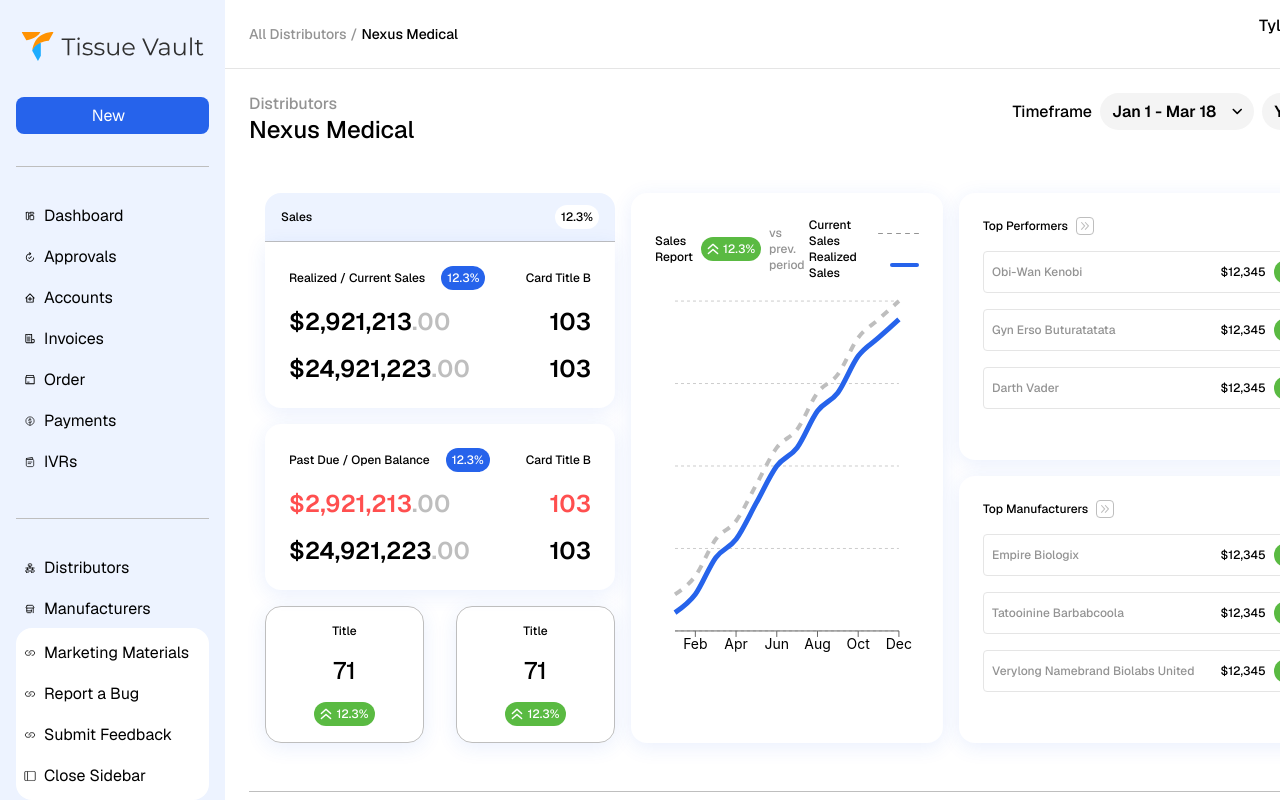
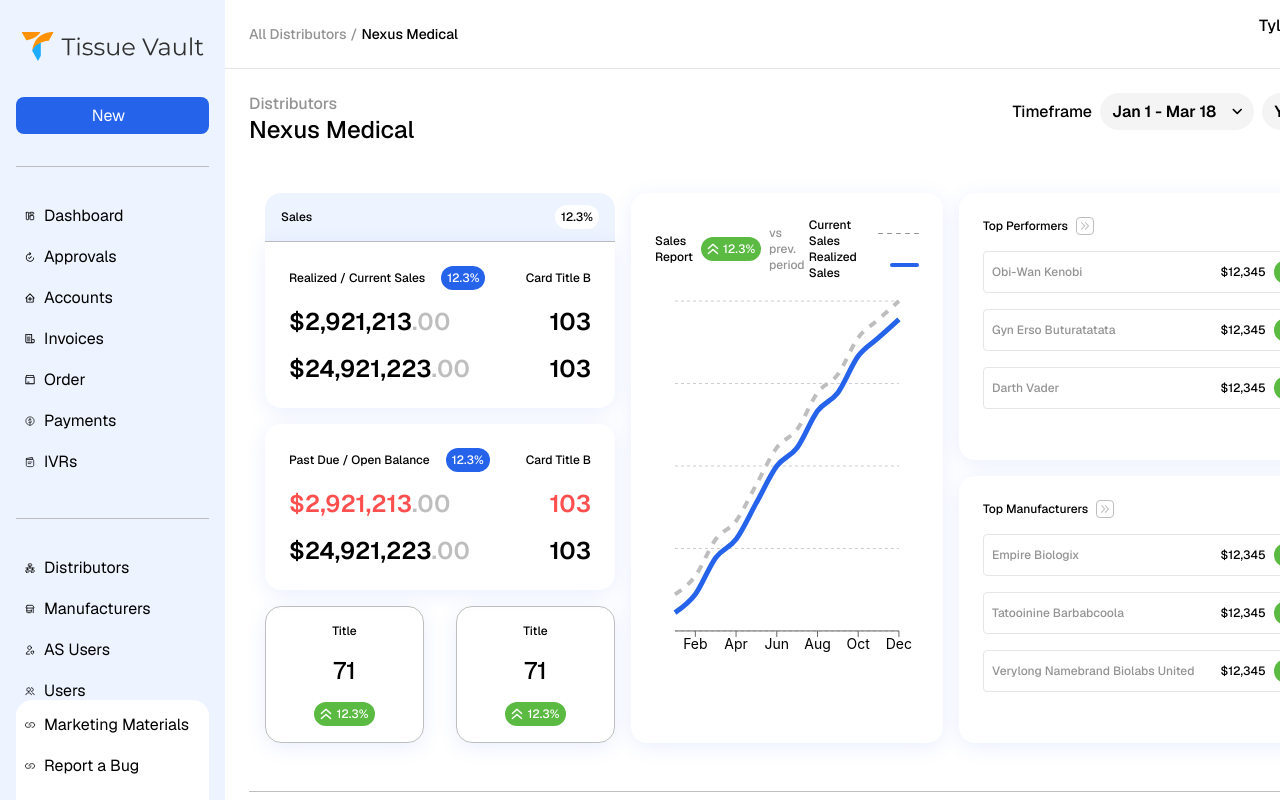
Before and after one commit to SAIMA10/ui-template, a React (Create React App) app: page / in a window 1280 px wide. Built offline with nearby package versions, Linux system fonts and the light colour scheme.

Commit message:
deploy and local changes

```diff
--- a/src/components/side-bar/side-bar.tsx
+++ b/src/components/side-bar/side-bar.tsx
@@ -31,7 +31,11 @@
           icon={<PlusIconOutlined />}
         ></Button>
       ) : (
-        <Button variant="primary" className="side-bar-button" icon={<PlusIconOutlined />}>
+        <Button
+          variant="primary"
+          className="side-bar-button"
+          icon={<PlusIconOutlined />}
+        >
           New
         </Button>
       )}
@@ -62,7 +66,7 @@
       <div style={{ marginBottom: "32px" }}>
         <Divider />
       </div>
-      <div style={{ marginBottom: "149px" }}>
+      <div style={{ minHeight: "149px" }}>
         {sideBarButtonsMenu.map((button) => {
           const Icon = SideBarMenuIcons[button.icon];
           return closeSidebar ? (
@@ -88,8 +92,7 @@
           backgroundColor: colors["white"],
           borderRadius: "16px",
           paddingTop: "8px",
-          bottom: 0,
-          position: "sticky",
+          marginTop: "auto",
         }}
       >
         {sideBarButtonActions.map((button) => {
```
